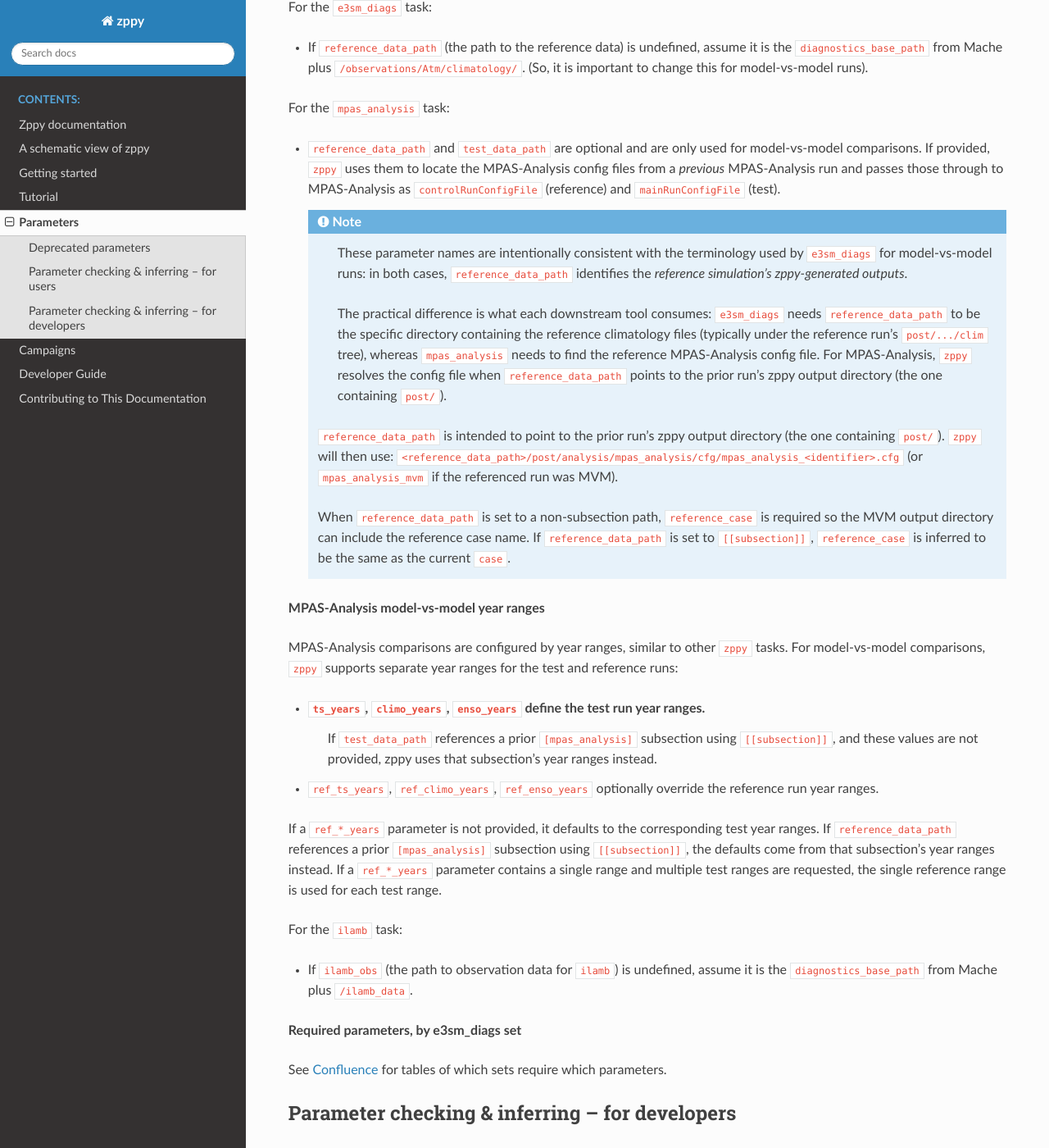
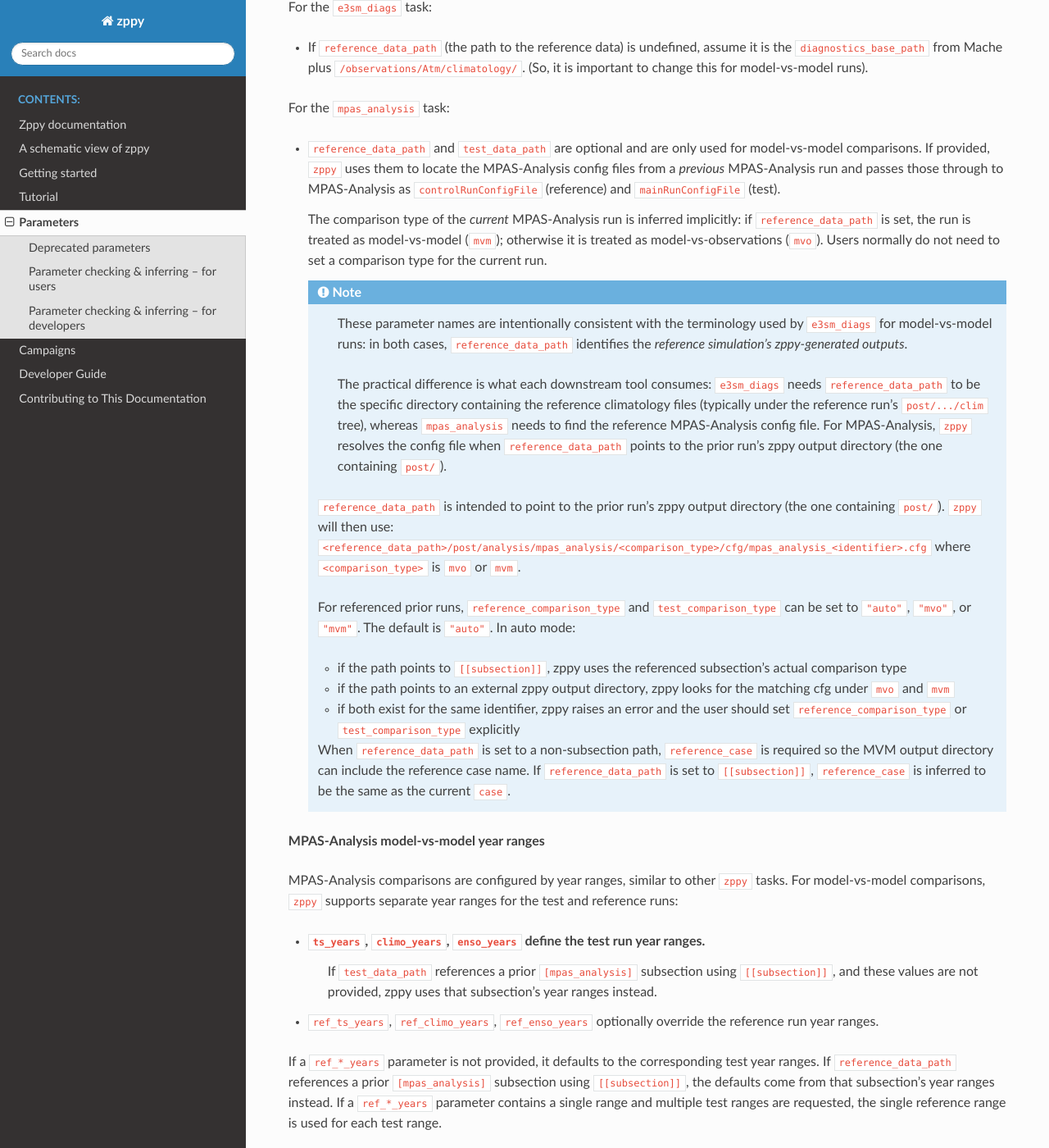
Before and after one commit to E3SM-Project/zppy, a Sphinx documentation site: the page built from docs/source/parameters.rst, in a window 1280 px wide and 1400 px high, scrolled down 1425 px. Shown: the whole window at 82% size. Built offline with Sphinx 7.4.7 and the Read the Docs theme 3.1.0, drawn with Linux system fonts in a browser that asks for light colours.

Commit message:
Update the docs with reference_comparison_type, etc.

```diff
--- a/docs/source/parameters.rst
+++ b/docs/source/parameters.rst
@@ -66,6 +66,11 @@ For the ``mpas_analysis`` task:
 * ``reference_data_path`` and ``test_data_path`` are optional and are only used for model-vs-model comparisons.
   If provided, ``zppy`` uses them to locate the MPAS-Analysis config files from a *previous* MPAS-Analysis run and passes those through to MPAS-Analysis as ``controlRunConfigFile`` (reference) and ``mainRunConfigFile`` (test).
 
+  The comparison type of the *current* MPAS-Analysis run is inferred implicitly:
+  if ``reference_data_path`` is set, the run is treated as model-vs-model (``mvm``);
+  otherwise it is treated as model-vs-observations (``mvo``). Users normally do
+  not need to set a comparison type for the current run.
+
   .. note::
      These parameter names are intentionally consistent with the terminology used by ``e3sm_diags`` for model-vs-model runs: in both cases, ``reference_data_path`` identifies the *reference simulation's zppy-generated outputs*.
 
@@ -74,7 +79,16 @@ For the ``mpas_analysis`` task:
      For MPAS-Analysis, ``zppy`` resolves the config file when ``reference_data_path`` points to the prior run's zppy output directory (the one containing ``post/``).
 
    ``reference_data_path`` is intended to point to the prior run's zppy output directory (the one containing ``post/``). ``zppy`` will then use:
-   ``<reference_data_path>/post/analysis/mpas_analysis/cfg/mpas_analysis_<identifier>.cfg`` (or ``mpas_analysis_mvm`` if the referenced run was MVM).
+   ``<reference_data_path>/post/analysis/mpas_analysis/<comparison_type>/cfg/mpas_analysis_<identifier>.cfg``
+   where ``<comparison_type>`` is ``mvo`` or ``mvm``.
+
+   For referenced prior runs, ``reference_comparison_type`` and
+   ``test_comparison_type`` can be set to ``"auto"``, ``"mvo"``, or ``"mvm"``.
+   The default is ``"auto"``. In auto mode:
+
+   * if the path points to ``[[subsection]]``, zppy uses the referenced subsection's actual comparison type
+   * if the path points to an external zppy output directory, zppy looks for the matching cfg under ``mvo`` and ``mvm``
+   * if both exist for the same identifier, zppy raises an error and the user should set ``reference_comparison_type`` or ``test_comparison_type`` explicitly
 
    When ``reference_data_path`` is set to a non-subsection path, ``reference_case`` is required so the MVM output directory can include the reference case name. If ``reference_data_path`` is set to ``[[subsection]]``, ``reference_case`` is inferred to be the same as the current ``case``.
 
--- a/docs/source/tutorial.rst
+++ b/docs/source/tutorial.rst
@@ -74,6 +74,10 @@ Unlike ``e3sm_diags`` (where ``run_type = "model_vs_model"`` and ``reference_dat
 points directly at reference climatology output), MPAS-Analysis comparisons are driven
 by MPAS-Analysis config files. For model-vs-model mode, ``zppy`` locates the matching
 config file(s) from prior MPAS-Analysis output and passes them to MPAS-Analysis.
+The current run's type is inferred automatically: setting ``reference_data_path``
+makes it an ``mvm`` run, otherwise it is an ``mvo`` run. If a referenced prior
+run could resolve to either ``mvo`` or ``mvm``, use ``reference_comparison_type``
+or ``test_comparison_type`` to disambiguate.
 
 .. literalinclude:: post.mpas_analysis_model_vs_model.cfg
    :language: cfg
```
Also changed, not shown: docs/source/post.mpas_analysis_model_vs_model.cfg (+7 -1 lines).
